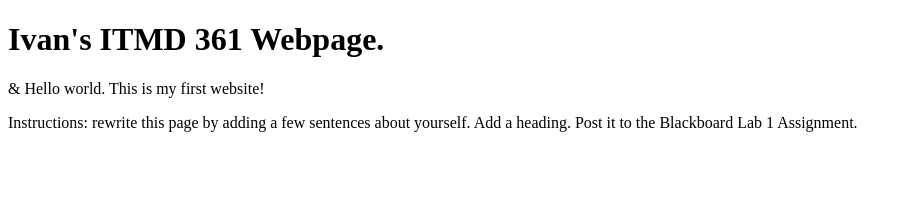
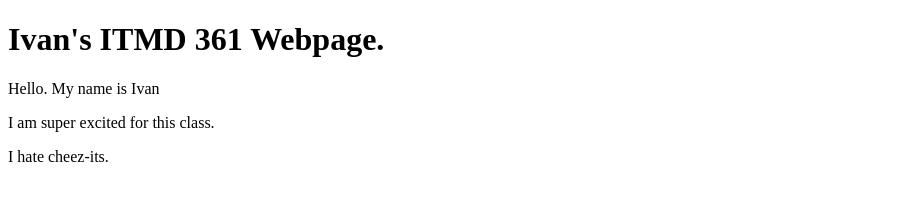
Before and after one commit to 1vahn/Lab3, a plain HTML site: page index.html in a window 1280 px wide. Shown: the whole page, without its empty margins (0-912 px from the left). Drawn offline with Linux system fonts and the light colour scheme.

Commit message:
On branch main 	modified:   README.md 	modified:   index.html

```diff
--- a/index.html
+++ b/index.html
@@ -8,7 +8,8 @@
   <h1>Ivan's ITMD 361 Webpage.</h1>
 </header>
 <body>
-  <p>&amp; Hello world. This is my first website!</p>
-  <p>Instructions: rewrite this page by adding a few sentences about yourself. Add a heading. Post it to the Blackboard Lab 1 Assignment.</p>
+  <p>Hello. My name is Ivan</p>
+  <p>I am super excited for this class.</p>
+  <p>I hate cheez-its.</p>
 </body>
 </html>
```
Also changed, not shown: 1 other file.
